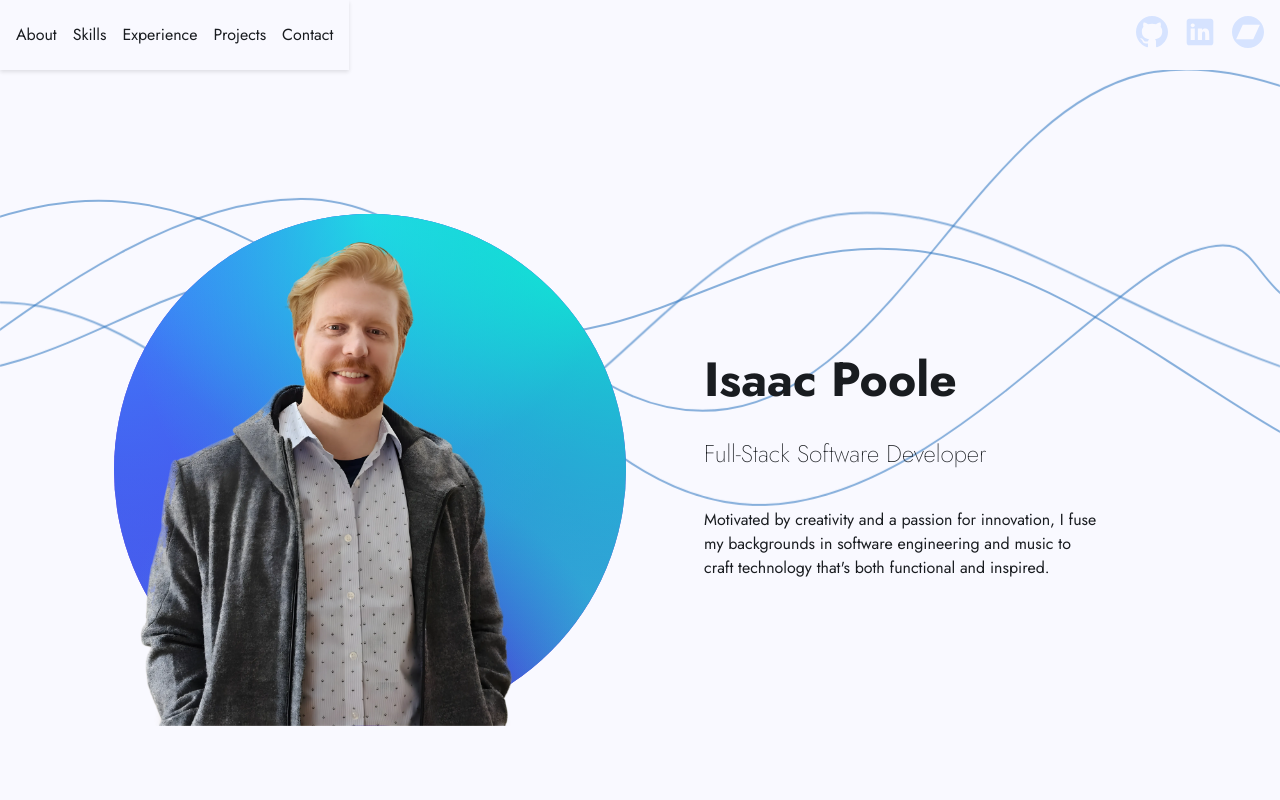
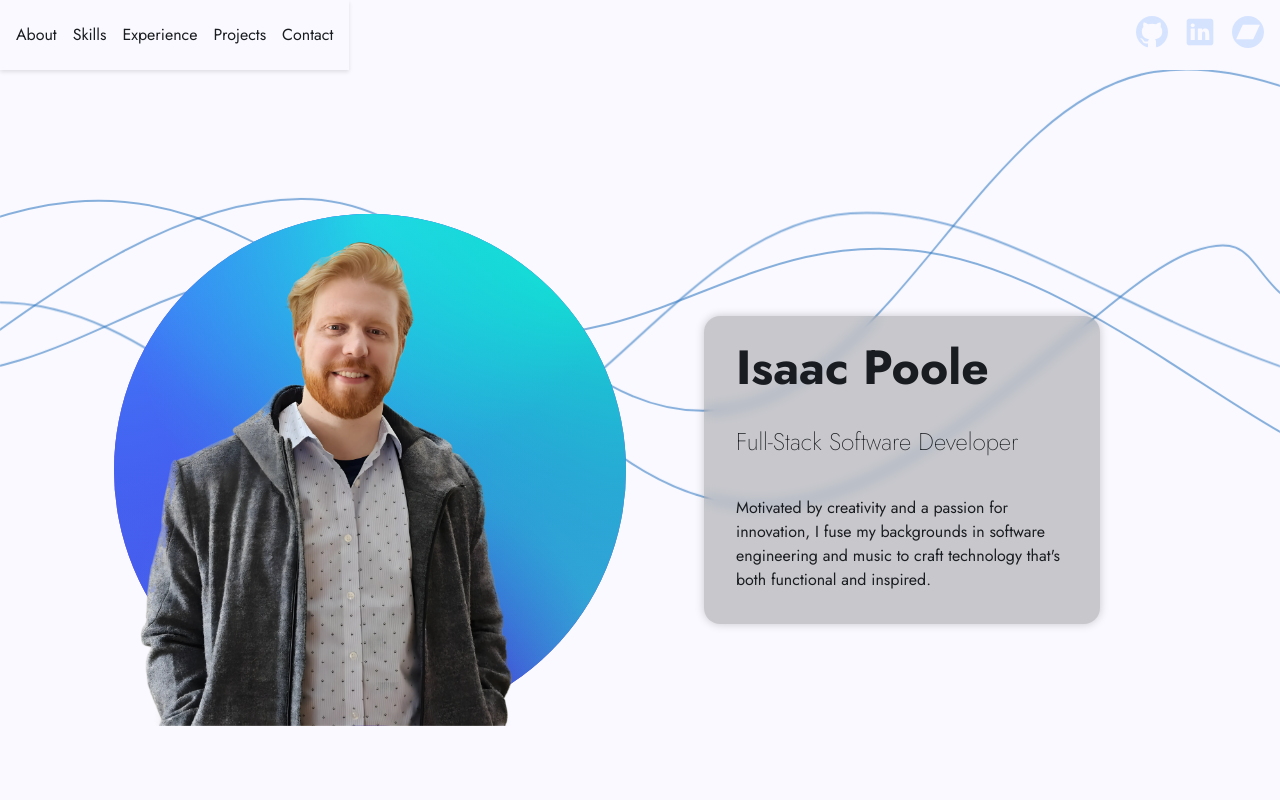
Before and after one commit to isfopo/about, a React (Vite) app: page / in a window 1280 px wide. Shown: the top 800 px of the page. Built offline with nearby package versions, Linux system fonts and the light colour scheme.

Commit message:
Add padding and blur effect to AboutSection style

```diff
--- a/src/components/Section/AboutSection/index.module.css
+++ b/src/components/Section/AboutSection/index.module.css
@@ -11,6 +11,11 @@
         display: grid;
         grid-template-columns: 100%;
         justify-items: start;
+        padding: 1rem 2rem;
+        border-radius: 1rem;
+        box-shadow: 0 0 10px rgba(0, 0, 0, 0.2);
+        background-color: rgba(0, 0, 0, 0.2);
+        backdrop-filter: blur(6px);
 
         p {
             text-align: left;
```
